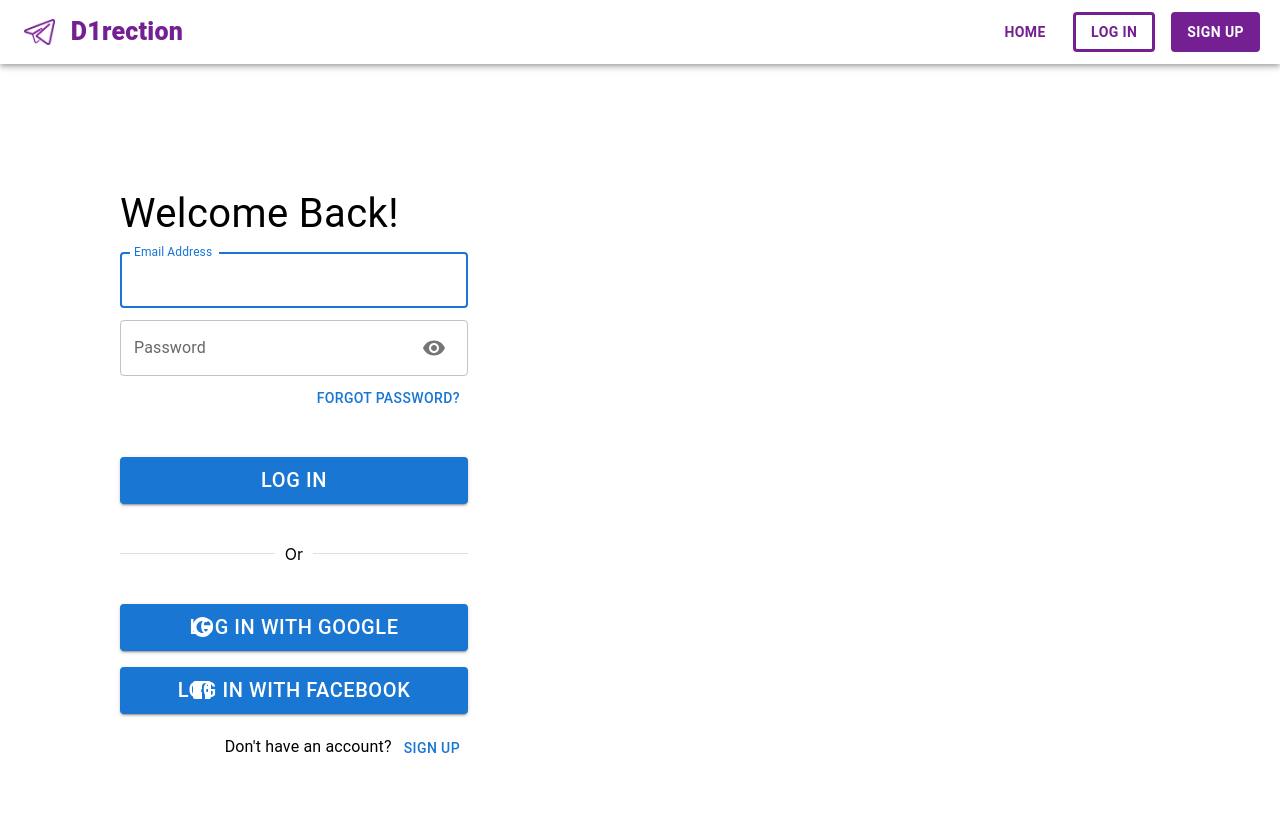
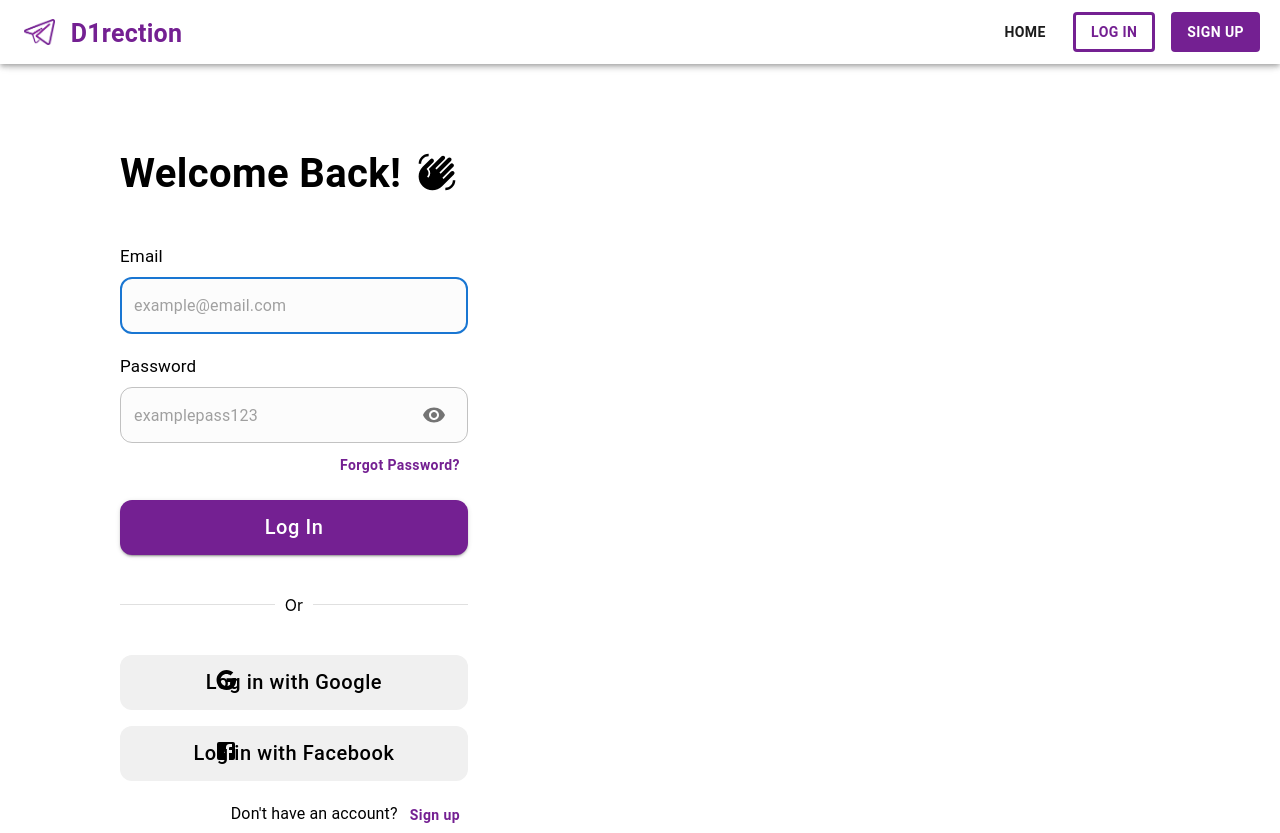
Before and after one commit to AboodAsfari/accenture-direction, a React (Create React App) app: page / in a window 1280 px wide. Both pictures are taken after a click on the button "LOG IN". Before the commit the page ends 800 px from the top, so only its background shows below. Built offline with nearby package versions, Linux system fonts and the light colour scheme.

Commit message:
Login page now aligns with figma designs

```diff
--- a/src/App.js
+++ b/src/App.js
@@ -68,13 +68,13 @@ const App = () => {
       <AppBar position="sticky" component="nav" sx={{backgroundColor: "white"}}>
           <Toolbar>
             <img src="telegram.png" alt="D1rection Logo" width="2.5%" height="2.5%" />
-            <Typography fontSize={25} component="div" sx={{ ml: 2, textAlign: "center", color: "#742092", fontWeight: 800 }}>
+            <Typography fontSize={25} component="div" sx={{ ml: 2, mt: 0.5, textAlign: "center", color: "#742092", fontWeight: 700 }}>
                 D1rection
             </Typography>
             <Stack direction={"row"} sx={{ position: "fixed", right: 20 }}>
               { !sessionData.user ?
                 <>
-                <Button sx={{borderWidth: 3, borderColor: "#742092", color: "#742092", fontWeight: 700, ":hover": {backgroundColor: "#FBFBFB", borderColor: "#C858BA", color: "#C858BA"}, mr: 2}} onClick={() => setActivePage(MainPages.HOME)}> Home </Button>
+                <Button sx={{borderWidth: 3, borderColor: "#742092", color: "#1C1C1C", fontWeight: 700, ":hover": {backgroundColor: "#FBFBFB", borderColor: "#C858BA"}, mr: 2}} onClick={() => setActivePage(MainPages.HOME)}> Home </Button>
                 <Button variant="outlined" sx={{borderWidth: 3, borderColor: "#742092", color: "#742092", fontWeight: 700, ":hover": {backgroundColor: "#FBFBFB", borderWidth: 3, borderColor: "#C858BA", color: "#C858BA"}, mr: 2}} onClick={() => setActivePage(MainPages.LOGIN)}> Log In </Button>
                 <Button variant="container" sx={{backgroundColor: "#742092", fontWeight: 700, ":hover": {backgroundColor: "#C858BA"}}} onClick={() => setActivePage(MainPages.SIGNUP)}> Sign Up </Button>
                 </> :
--- a/src/LoginPage.jsx
+++ b/src/LoginPage.jsx
@@ -18,6 +18,7 @@ import FacebookIcon from '@mui/icons-material/Facebook';
 import GoogleIcon from '@mui/icons-material/Google';
 import Visibility from "@mui/icons-material/Visibility";
 import VisibilityOff from "@mui/icons-material/VisibilityOff";
+import WavingHandIcon from '@mui/icons-material/WavingHand';
 
 const LoginPage = (props) => {
     const {
@@ -45,16 +46,21 @@ const LoginPage = (props) => {
     }
 
     return (
-        <Box sx={{ ml: 15, mt: 15 }}>
-            <Typography fontSize={40}> Welcome Back! </Typography>
+        <Box sx={{ ml: 15, mt: 10 }}>
+            <Stack direction="row">
+                <Typography fontSize={40} sx={{fontWeight: 700}}> Welcome Back! </Typography>
+                <WavingHandIcon sx={{ fontSize: 40, mt: 1, ml: 2 }} />
+            </Stack>
 
-            <Stack sx={{ width: "30%" }}>
-                <TextField autoFocus margin="dense" id="email" label="Email Address" type="email" value={email}
-                    onChange={(e) => setEmail(e.target.value)}
+            <Stack sx={{ width: "30%", mt: 5 }}>
+                <Typography fontSize={17}> Email </Typography>
+                <TextField autoFocus margin="dense" id="email" placeholder="example@email.com" type="email" value={email}
+                    onChange={(e) => setEmail(e.target.value)} sx={{ borderColor: "#EAEBEF", backgroundColor: "#FCFCFC", borderRadius: "12px", [`& fieldset`]: { borderRadius: "12px" } }}
                 />
 
-                <TextField margin="dense" id="password" label="Password" type={ showPassword ? "text" : "password" }
-                    value={password} onChange={(e) => setPassword(e.target.value)}
+                <Typography fontSize={17} sx={{mt: 2}}> Password </Typography>
+                <TextField margin="dense" id="password" placeholder="examplepass123" type={ showPassword ? "text" : "password" }
+                    value={password} onChange={(e) => setPassword(e.target.value)} sx={{ borderColor: "#EAEBEF", backgroundColor: "#FCFCFC", borderRadius: "12px", [`& fieldset`]: { borderRadius: "12px" } }}
                     InputProps={{ endAdornment:
                         <InputAdornment position="end">
                             <IconButton onClick={() => setShowPassword(!showPassword)} tabIndex={-1}>
@@ -66,10 +72,10 @@ const LoginPage = (props) => {
                 />
 
                 <Box sx={{ display:"flex", justifyContent: "end"}}>
-                    <Button> Forgot Password? </Button>
+                    <Button sx={{fontWeight: 600, textTransform: "none", color: "#742092", ":hover": {backgroundColor: "#FBFBFB"} }}> Forgot Password? </Button>
                 </Box>
 
-                <Button variant="contained" onClick={handleLogin} sx={{ fontSize: 20, mt: 5 }}> Log In </Button>
+                <Button variant="contained" onClick={handleLogin} sx={{ backgroundColor: "#742092", ":hover": {backgroundColor: "#C858BA"}, fontSize: 20, mt: 2, textTransform: "none", borderRadius: "12px", [`& fieldset`]: { borderRadius: "12px" }, height: 55 }}> Log In </Button>
 
                 <Collapse in={loginError}>
                     <Alert severity="error" sx={{ mt: 2 }}
@@ -86,10 +92,10 @@ const LoginPage = (props) => {
                 <Divider sx={{ my: 5 }}> Or </Divider>
 
                 <Stack spacing={2}>
-                    <Button variant="contained" sx={{ fontSize: 20 }}> <GoogleIcon sx={{ position: "absolute", left: "20%" }} /> Log in with Google </Button>
-                    <Button variant="contained" sx={{ fontSize: 20 }}> <FacebookIcon sx={{ position: "absolute", left: "20%" }} /> Log in with Facebook </Button>
+                    <Button sx={{ color: "black", backgroundColor: "#F0F0F0", ":hover": {backgroundColor: "#F8F8F8"}, fontSize: 20, textTransform: "none", borderRadius: "12px", [`& fieldset`]: { borderRadius: "12px" }, height: 55 }}> <GoogleIcon sx={{ position: "absolute", left: "27%", mt: -0.5 }} /> Log in with Google </Button>
+                    <Button sx={{ color: "black", backgroundColor: "#F0F0F0", ":hover": {backgroundColor: "#F8F8F8"},  fontSize: 20, textTransform: "none", borderRadius: "12px", [`& fieldset`]: { borderRadius: "12px" }, height: 55 }}> <FacebookIcon sx={{ position: "absolute", left: "27%", mt: -0.5 }} /> Log in with Facebook </Button>
                     <Box sx={{ display:"flex", justifyContent: "end"}}>
-                        <Typography> Don't have an account? <Button onClick={() => { onClose(); openSignup(); }}> Sign up </Button></Typography>
+                        <Typography> Don't have an account? <Button sx={{fontWeight: 600, textTransform: "none", color: "#742092", ":hover": {backgroundColor: "#FBFBFB"}}} onClick={() => { onClose(); openSignup(); }}> Sign up </Button></Typography>
                     </Box>
                 </Stack>
             </Stack>
```
